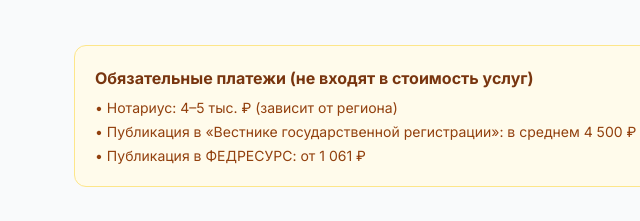
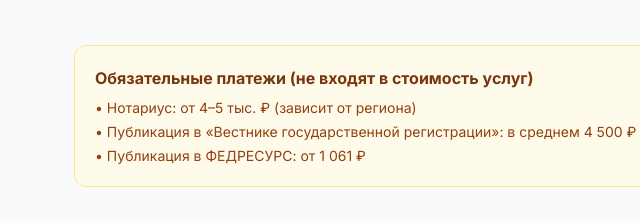
Before and after one commit to G-d-van/jurix-landing, a plain HTML site: page index.html in a window 1280 px wide. Shown: the part 1285-1506 px from the top of the page, 6-646 px from the left. Drawn offline with nearby package versions, Linux system fonts and the light colour scheme.

Commit message:
Нотариус: от 4–5 тыс. ₽
Made-with: Cursor

```diff
--- a/index.html
+++ b/index.html
@@ -177,7 +177,7 @@
       <div class="bg-amber-50 border border-amber-200 rounded-xl p-5 mb-12">
         <h3 class="font-bold text-amber-900 mb-2">Обязательные платежи (не входят в стоимость услуг)</h3>
         <ul class="text-amber-800 text-sm space-y-1">
-          <li>• Нотариус: 4–5 тыс. ₽ (зависит от региона)</li>
+          <li>• Нотариус: от 4–5 тыс. ₽ (зависит от региона)</li>
           <li>• Публикация в «Вестнике государственной регистрации»: в среднем 4 500 ₽</li>
           <li>• Публикация в ФЕДРЕСУРС: от 1 061 ₽</li>
         </ul>
```
